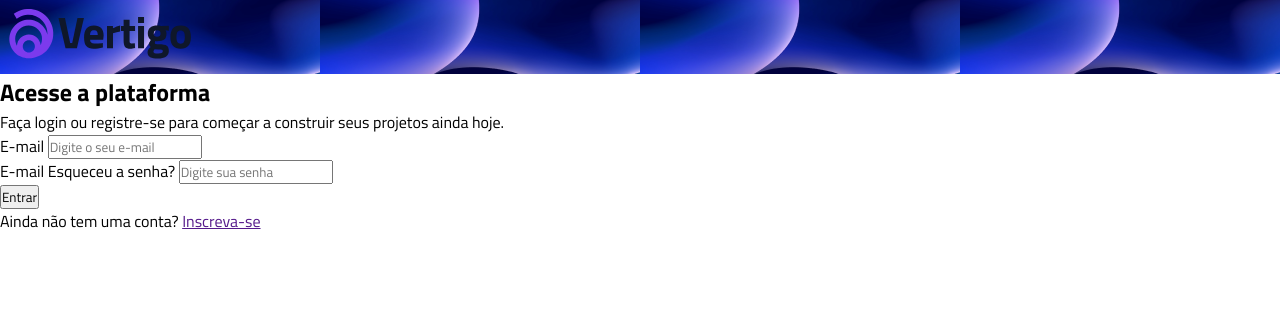
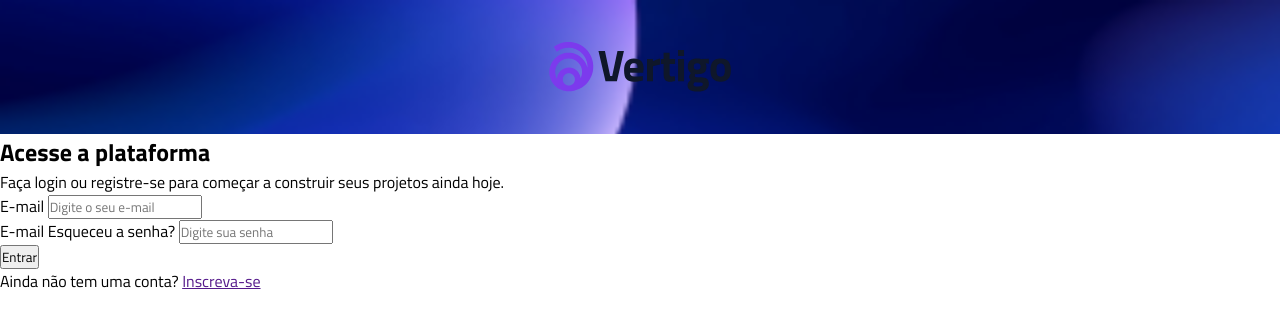
Before and after one commit to nicolas-de-souza-moraes12a/projeto-vertigo, a plain HTML site: page index.html in a window 1280 px wide. Drawn offline with Linux system fonts and the light colour scheme.

Commit message:
atualização - posição da logo do header

```diff
--- a/style.css
+++ b/style.css
@@ -7,4 +7,10 @@
 
 header {
     background-image: url(./imagens/Rectangle\ 1.png);
+    background-size: cover;
+    height: 8.375rem;
+
+    display: flex;
+    justify-content: center;
+    align-items: center;
 }
```
